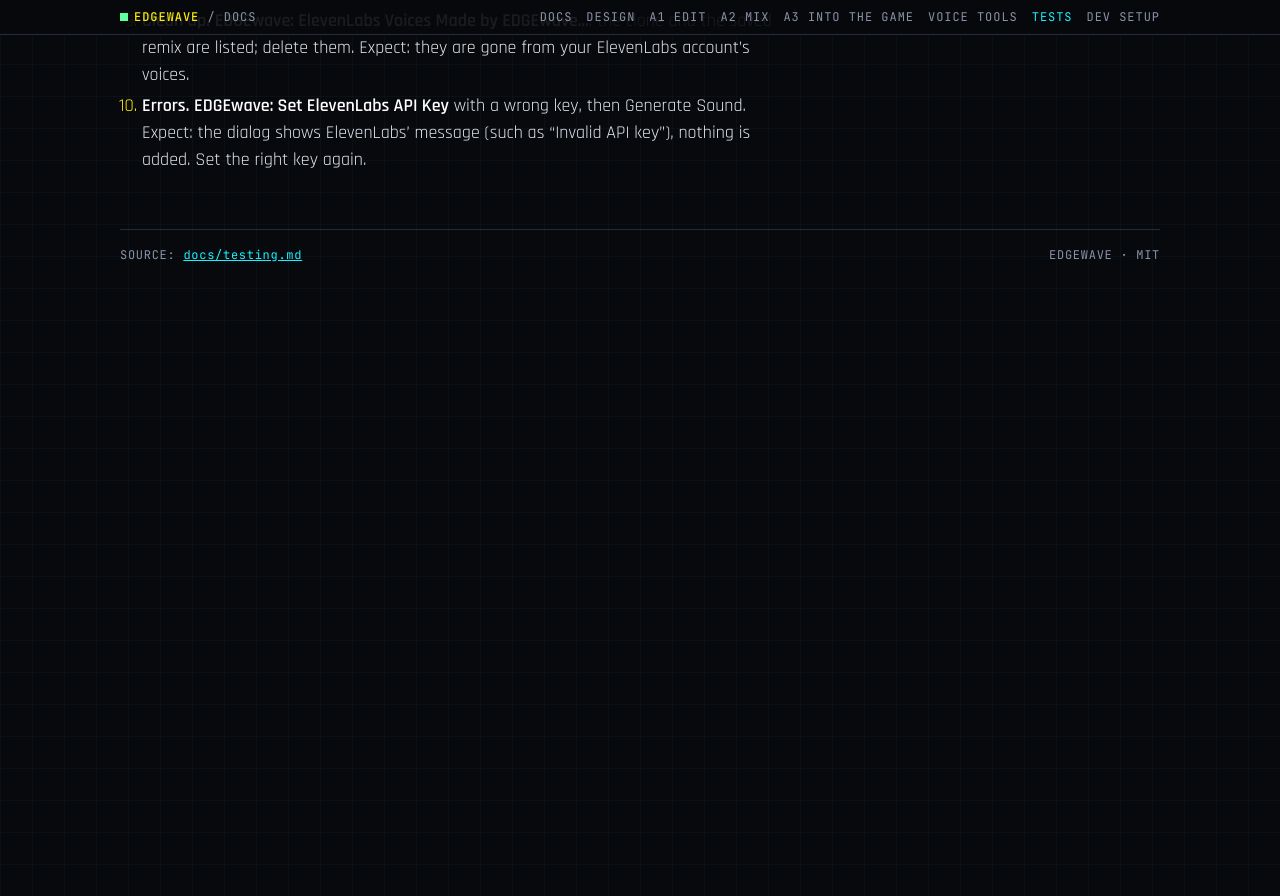
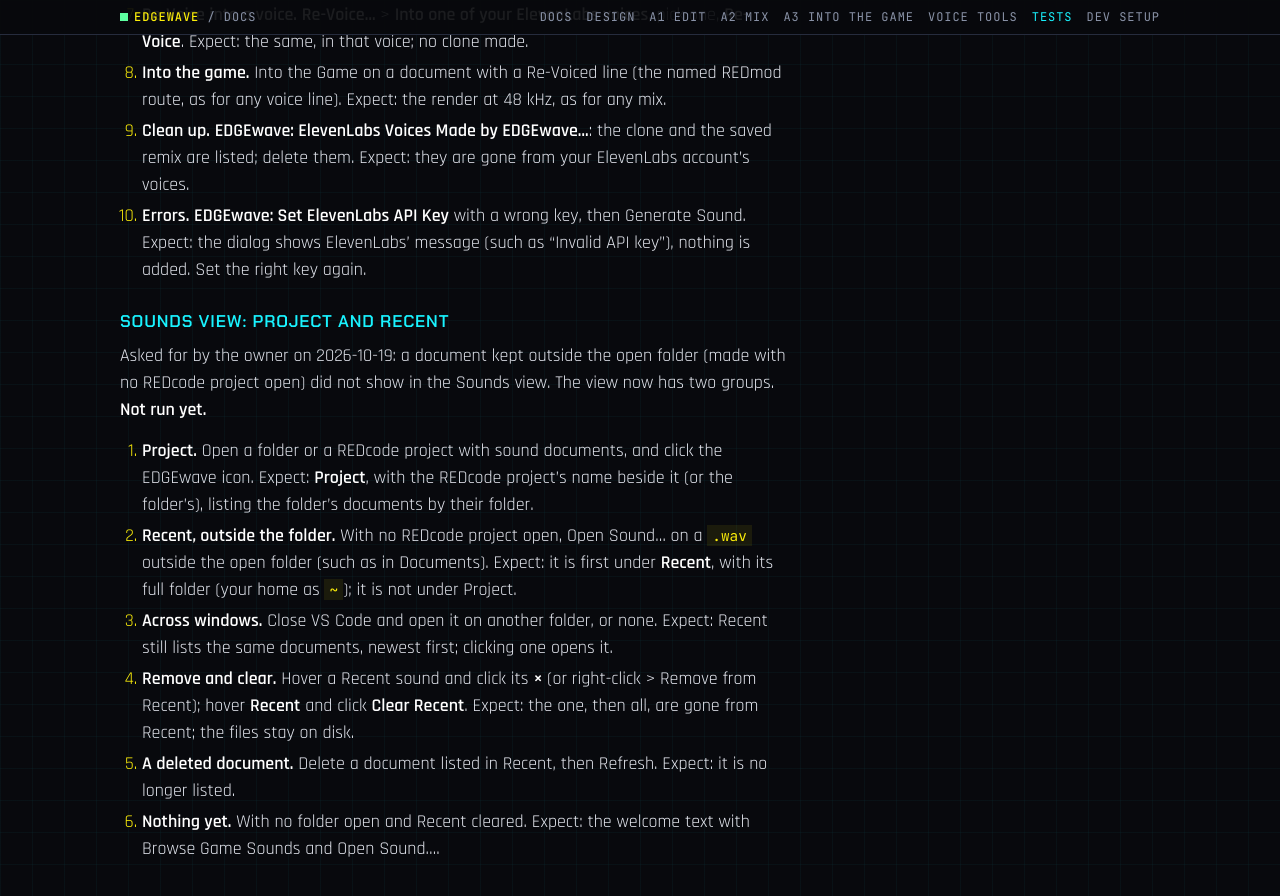
Before and after one commit to Edgemodders/EDGEwave, a Jekyll site: the page built from docs/testing.md, in a window 1280 px wide and 900 px high, scrolled down 9248 px. Shown: the top 896 px of the window. Built offline with Jekyll 4.4.1, drawn with Linux system fonts in a browser that asks for light colours; our own code applies the rules of GitHub Pages for plain Markdown files; some of the changed text lies outside the part shown.

Commit message:
Docs: the Sounds view's Project and Recent, and its hand test
Co-Authored-By: Claude Opus 5.5 <noreply@anthropic.com>

```diff
--- a/docs/testing.md
+++ b/docs/testing.md
@@ -2,7 +2,7 @@
 
 Every test run on EDGEwave so far: how to run it again, what to expect, and what it showed. Each phase ends with a hand test by the owner ([design, "Phases"](design.html#phases)); new tests are added here when they are first run.
 
-Last updated 2026-10-18.
+Last updated 2026-10-19.
 
 ## At a glance
 
@@ -15,6 +15,7 @@ Last updated 2026-10-18.
 | [A2 Mix hand test](#a2-mix) | By hand, F5 | A2 | 2026-10-18 | Pass but one finding, fixed; its retest (step 3) pending |
 | [A3 Into the game hand test](#a3-into-the-game) | By hand, F5 and in the game | A3 | Not run | |
 | [V1 Voice tools hand test](#v1-voice-tools) | By hand, with an ElevenLabs key (spends credits) | V1 | Not run | |
+| [Sounds view: Project and Recent hand test](#sounds-view-project-and-recent) | By hand, F5 | A1 | Not run | |
 
 ## Automated
 
@@ -70,8 +71,9 @@ To run it from a terminal inside VS Code, unset `ELECTRON_RUN_AS_NODE` (the scri
 | V1 | Speak Line in track 1's voice | VS Code's consent modal (clicked); one clone; track 5, `made.from` track 1 |
 | V1 | Re-Voice by description | Two remix previews, the same clone reused; the pick saved, then speech-to-speech; track 6 at track 1's start, track 1 muted |
 | V1 | Every request | Carries the key, except the voice preview's (a public URL) |
+| A1 | The Sounds view | **Project** first, with the REDcode project's name, then **Recent**; 42 under each |
 
-Last run 2026-10-19: **pass** (`PASS A1 edits; A2 Add Sound, preset, start, a two-track render; A3 Into the Game, override and REDmod; voice tools against a stand-in ElevenLabs`).
+Last run 2026-10-19: **pass** (`PASS A1 edits; A2 Add Sound, preset, start, a two-track render; A3 Into the Game, override and REDmod; voice tools against a stand-in ElevenLabs; the Sounds view`).
 
 ### Spike: decoding and encoding in VS Code's webview
 
@@ -187,3 +189,14 @@ What is built: [V1 Voice tools](voice-tools.html). **Not run yet.** Needs an Ele
 8. **Into the game.** Into the Game on a document with a Re-Voiced line (the named REDmod route, as for any voice line). Expect: the render at 48 kHz, as for any mix.
 9. **Clean up.** **EDGEwave: ElevenLabs Voices Made by EDGEwave…**: the clone and the saved remix are listed; delete them. Expect: they are gone from your ElevenLabs account's voices.
 10. **Errors.** **EDGEwave: Set ElevenLabs API Key** with a wrong key, then Generate Sound. Expect: the dialog shows ElevenLabs' message (such as "Invalid API key"), nothing is added. Set the right key again.
+
+### Sounds view: Project and Recent
+
+Asked for by the owner on 2026-10-19: a document kept outside the open folder (made with no REDcode project open) did not show in the Sounds view. The view now has two groups. **Not run yet.**
+
+1. **Project.** Open a folder or a REDcode project with sound documents, and click the EDGEwave icon. Expect: **Project**, with the REDcode project's name beside it (or the folder's), listing the folder's documents by their folder.
+2. **Recent, outside the folder.** With no REDcode project open, Open Sound… on a `.wav` outside the open folder (such as in Documents). Expect: it is first under **Recent**, with its full folder (your home as `~`); it is not under Project.
+3. **Across windows.** Close VS Code and open it on another folder, or none. Expect: Recent still lists the same documents, newest first; clicking one opens it.
+4. **Remove and clear.** Hover a Recent sound and click its **×** (or right-click > Remove from Recent); hover **Recent** and click **Clear Recent**. Expect: the one, then all, are gone from Recent; the files stay on disk.
+5. **A deleted document.** Delete a document listed in Recent, then Refresh. Expect: it is no longer listed.
+6. **Nothing yet.** With no folder open and Recent cleared. Expect: the welcome text with Browse Game Sounds and Open Sound….
```
Also changed, not shown: docs/a1-edit.md (+1 -1 lines).
